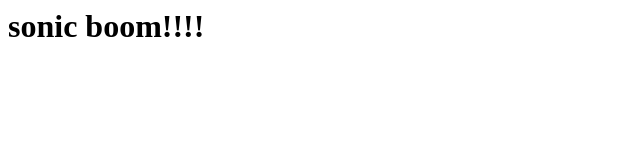
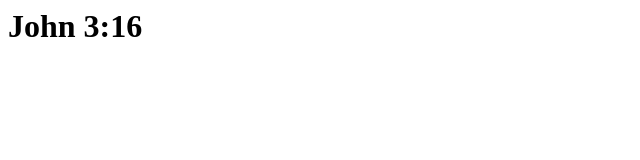
Before and after one commit to agiosKatastrof/containers, a plain HTML site: page index.html in a window 1280 px wide. Shown: the whole page, without its empty margins (0-640 px from the left). Drawn offline with Linux system fonts and the light colour scheme.

```diff
--- a/index.html
+++ b/index.html
@@ -1,5 +1,5 @@
 <html>
 	<body>
-		<h1>sonic boom!!!!</h1>
+		<h1>John 3:16</h1>
 	</body>
 </html>
```
Also changed, not shown: service/home/index.html (added, +3 -0 lines), dockernotes.txt, service/notes.txt (added), 3 other files.
